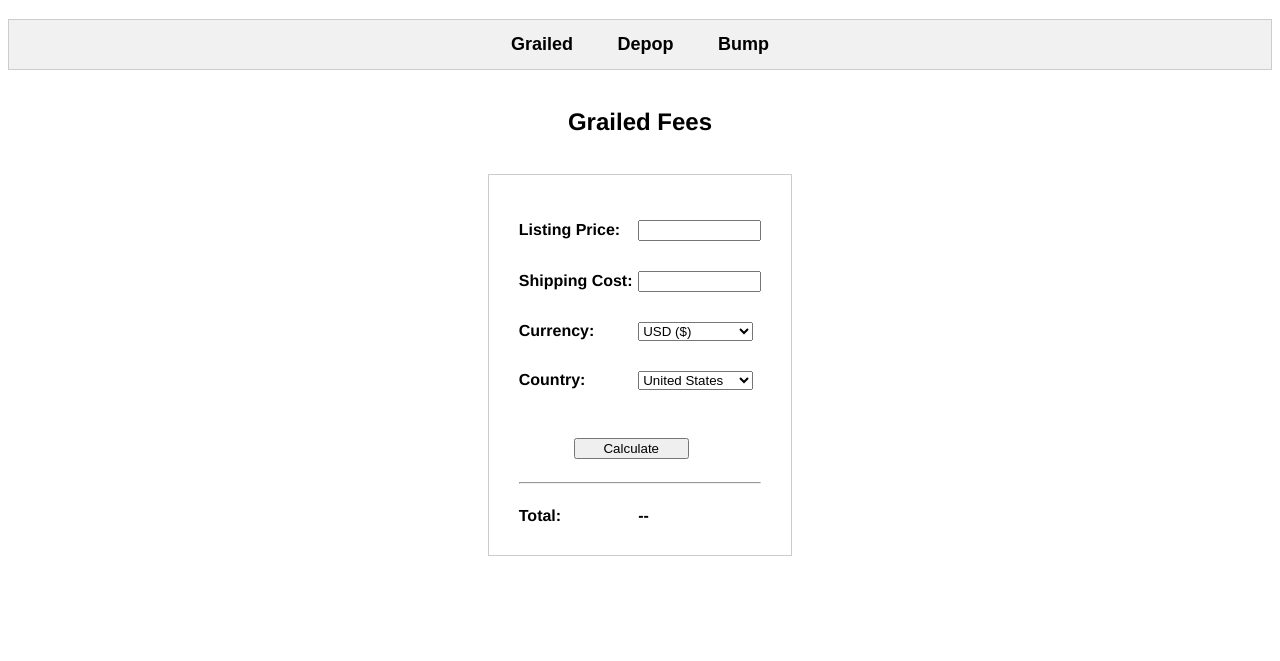
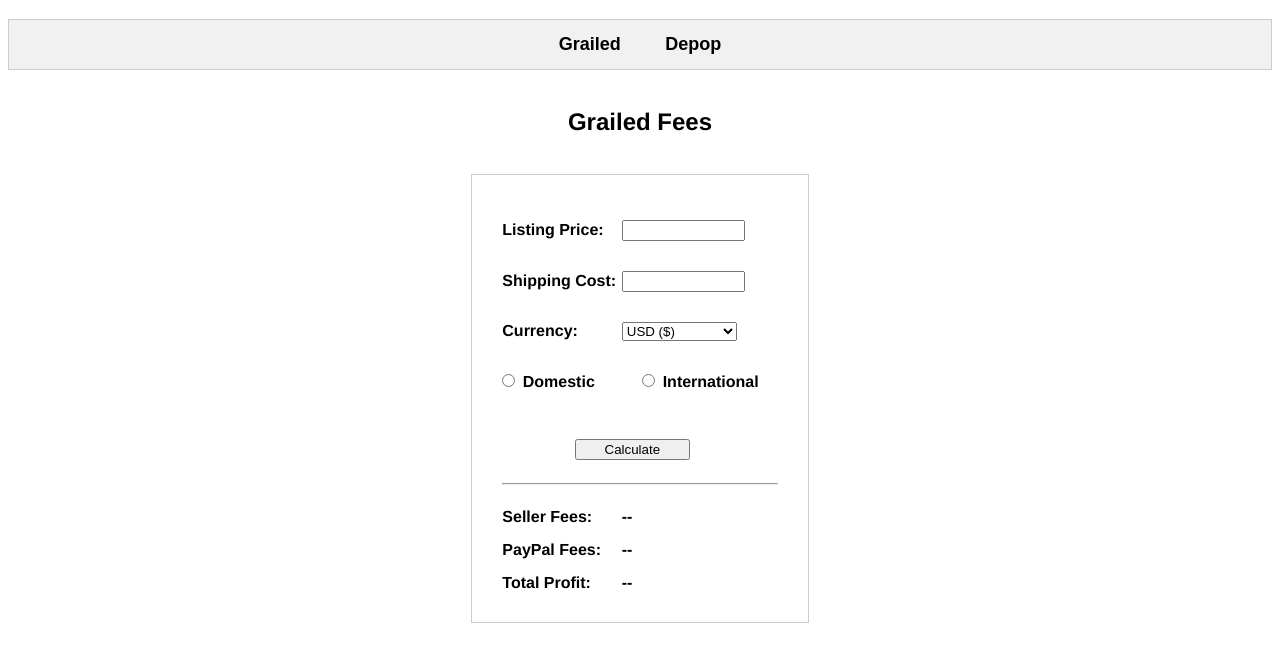
Before and after one commit to malcolmbus/Seller-Fee-Calculator, a plain HTML site: page index.html in a window 1280 px wide. Shown: the part 61-722 px from the top of the page. Drawn offline with Linux system fonts and the light colour scheme.

Commit message:
Updated HTML and CSS.

```diff
--- a/index.html
+++ b/index.html
@@ -12,7 +12,6 @@
     <div class="tab-container">
       <button class="tab" id="default" onclick="openTab('grailed')">Grailed</button>
       <button class="tab" id="tab1"  onclick="openTab('depop')">Depop</button>
-      <button class="tab" id=tab2  onclick="openTab('bump')">Bump</button>
     </div>
     <br>
     <h2 id ="grailed" class="storetitle">Grailed Fees</h2>
@@ -38,18 +37,22 @@
           </select>
         </div>
         <div class="form-row">
-          <label for="country">Country:</label>
-          <select id="country" name="country">
-            <option value="United States">United States</option>
-            <option value="United Kingdom">United Kingdom</option>
-            <option value="Canada">Canada</option>
-          </select>
+          <input type="radio" id="domestic" name="translocation" value="domestic">
+          <label class ="radiolabel" for="domestic">Domestic</label>
+          <input type="radio" id="international" name="translocation" value="international">
+          <label class="radiolabel" for="international">International</label>
         </div>
         <br>
         <input id="button" type="button" form="form1" name="Calculate" value="Calculate">
         <br><hr>
-        <label  id="total">Total:</label>
-        <label id="result">--</label>
+        <label class="resultlabel" id="sfees"> Seller Fees:</label>
+        <label id="sfeesresult">--</label>
+        <br>
+        <label class="resultlabel" id="pfees"> PayPal Fees:</label>
+        <label id="pfeesresult">--</label>
+        <br>
+        <label class="resultlabel" id="total">Total Profit:</label>
+        <label id="profitresult">--</label>
       </form>
   </body>
 </html>
--- a/style.css
+++ b/style.css
@@ -52,8 +52,12 @@ label{
   padding: 15px 0;
 }
 
-input{
+input[type=number], [type=button]{
   width: 115px;
+}
+
+input[type=radio]{
+  margin-left: 0;
 }
 
 select{
@@ -61,9 +65,9 @@ select{
 }
 
 #button{
-  margin: 15px 0 15px 55px;
+  margin: 15px 0 15px 72.5px;
 }
 
-#total{
+.resultlabel{
   margin-top: 15px;
 }
```
